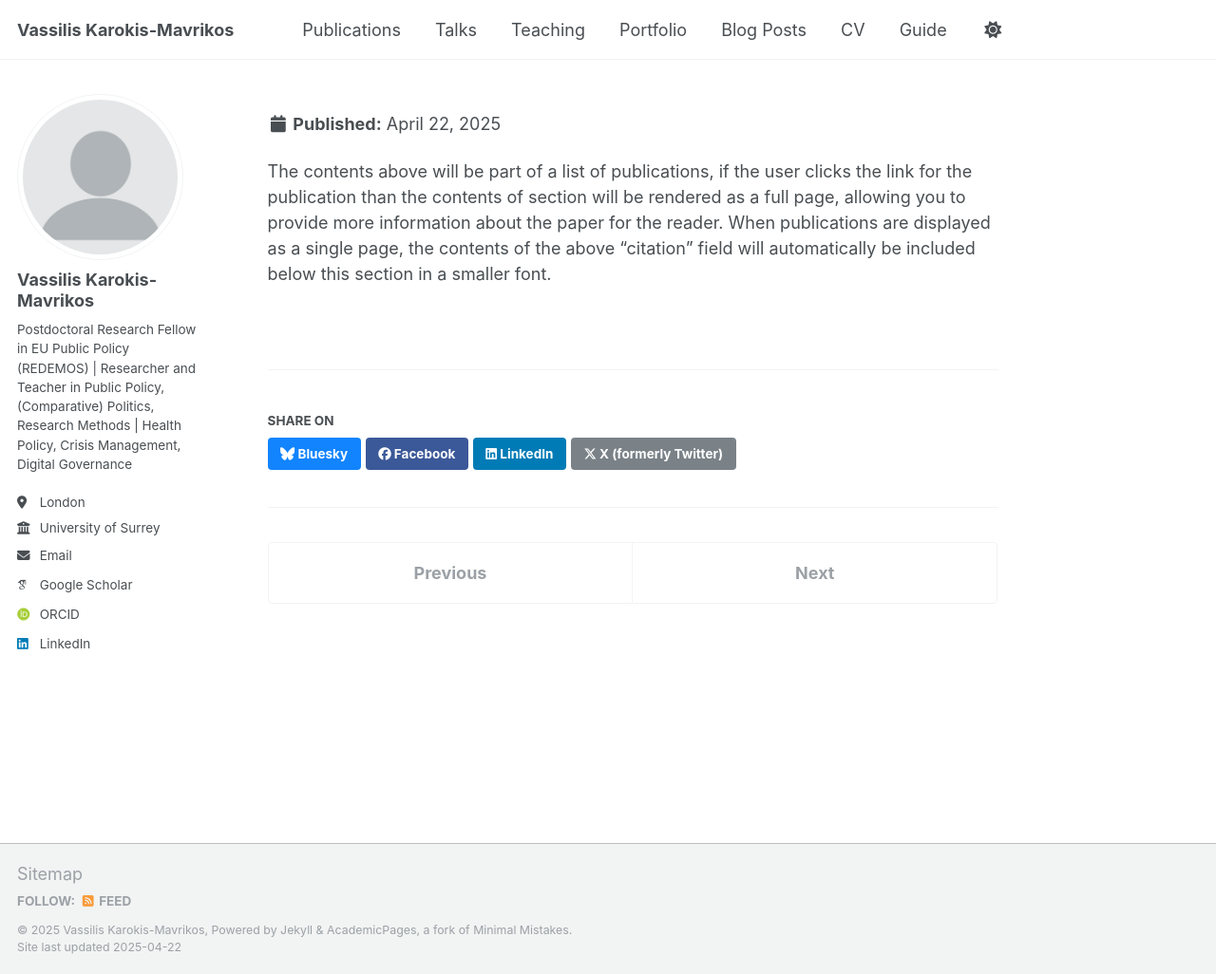
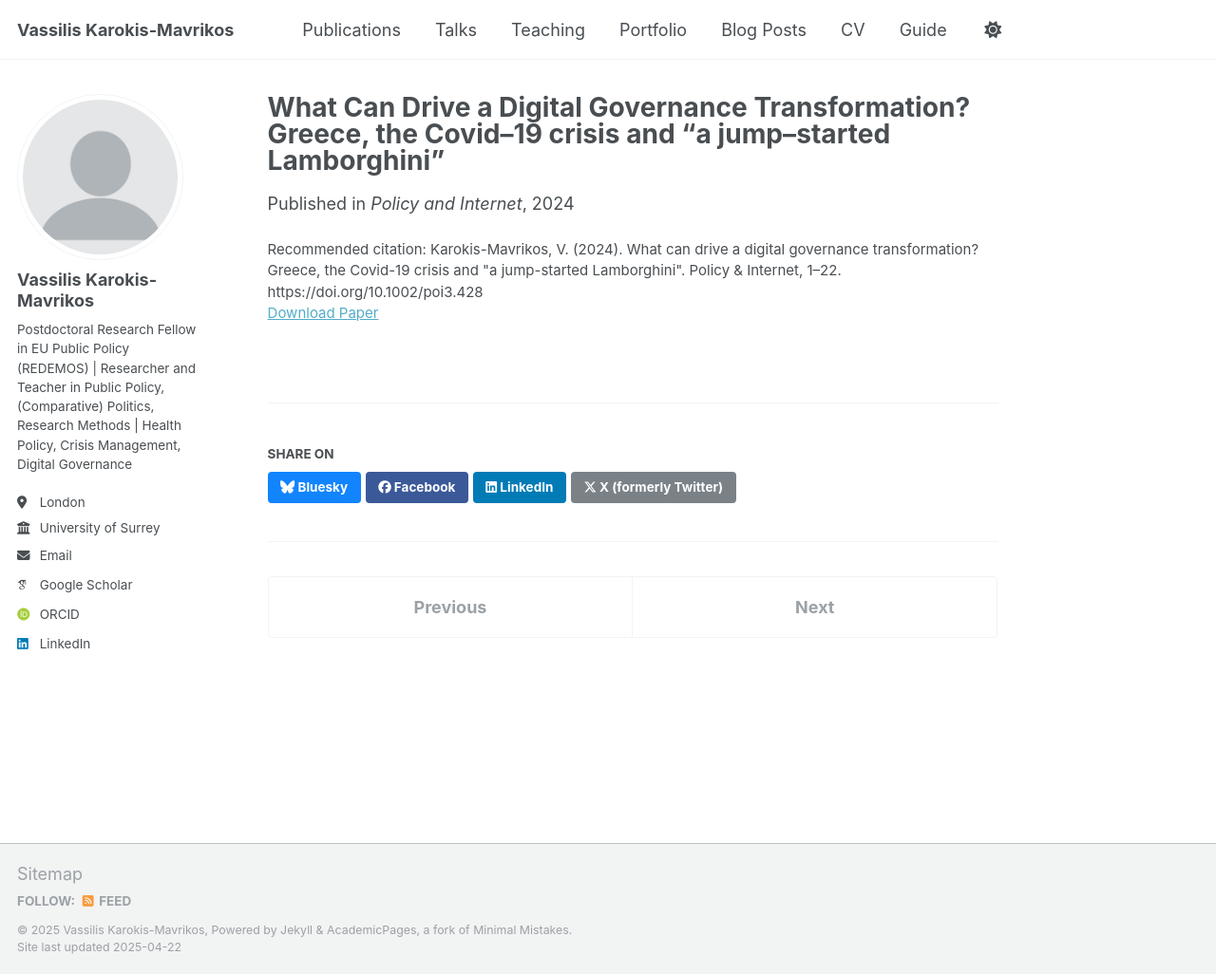
Before and after one commit to vassiliskm/vassiliskarokismavrikos.github.io, a Jekyll site: the page built from _publications/2009-10-01-paper-title-number-1.md, in a window 1280 px wide and 1026 px high. Shown: the whole window at 95% size. Built offline with Jekyll 4.4.1, drawn with Linux system fonts in a browser that asks for light colours; some web fonts are replaced.

Commit message:
Update 2009-10-01-paper-title-number-1.md

```diff
--- a/_publications/2009-10-01-paper-title-number-1.md
+++ b/_publications/2009-10-01-paper-title-number-1.md
@@ -1,12 +1,11 @@
 ---
-title: "What Can Drive a Digital Governance Transformation? Greece, the Covid–19 crisis and \"a jump–started Lamborghini\""
+title: 'What Can Drive a Digital Governance Transformation? Greece, the Covid–19 crisis and "a jump–started Lamborghini"'
 collection: publications
 category: manuscripts
 permalink: /publication/2009-10-01-paper-title-number-1
-excerpt: 'The COVID-19 pandemic tested state preparedness across the globe and exposed cross-sectoral deficiencies in infrastructure, resources and policymaking patterns. However, the prospects of the pandemic facilitating lasting institutional change have received limited attention. This study explores the drivers and resisting forces underpinning Greece's ongoing digital governance transformation during conditions of crises through a Multiple Streams lens. The analysis is informed by original primary data from elite stakeholders across four policy areas and extends from policy adoption to implementation. The study concludes that the simultaneous surfacing of administrative deficiencies, the enhanced value acceptability for innovation and a series of cross-sectoral spillovers facilitated the introduction of digitization initiatives on an unprecedented scale. However, centralization and cultural resistance from both bureaucracies and the public during implementation pose strains to the completion of the transformative process. The paper's insights contribute to the young but highly topical research agenda on digital governance transformation drivers.'
+excerpt: 'The COVID-19 pandemic tested state preparedness across the globe and exposed cross-sectoral deficiencies in infrastructure, resources and policymaking patterns. However, the prospects of the pandemic facilitating lasting institutional change have received limited attention. This study explores the drivers and resisting forces underpinning Greece''s ongoing digital governance transformation during conditions of crises through a Multiple Streams lens. The analysis is informed by original primary data from elite stakeholders across four policy areas and extends from policy adoption to implementation. The study concludes that the simultaneous surfacing of administrative deficiencies, the enhanced value acceptability for innovation and a series of cross-sectoral spillovers facilitated the introduction of digitization initiatives on an unprecedented scale. However, centralization and cultural resistance from both bureaucracies and the public during implementation pose strains to the completion of the transformative process. The paper''s insights contribute to the young but highly topical research agenda on digital governance transformation drivers.'
 date: 2024-11-28
 venue: 'Policy and Internet'
 paperurl: 'https://onlinelibrary.wiley.com/doi/epdf/10.1002/poi3.428'
-citation: 'Karokis-Mavrikos, V. (2024). What can drive a digital governance transformation? Greece, the Covid-19 crisis and “a jump-started Lamborghini”. Policy & Internet, 1–22. https://doi.org/10.1002/poi3.428'
+citation: 'Karokis-Mavrikos, V. (2024). What can drive a digital governance transformation? Greece, the Covid-19 crisis and "a jump-started Lamborghini". Policy & Internet, 1–22. https://doi.org/10.1002/poi3.428'
 ---
-The contents above will be part of a list of publications, if the user clicks the link for the publication than the contents of section will be rendered as a full page, allowing you to provide more information about the paper for the reader. When publications are displayed as a single page, the contents of the above "citation" field will automatically be included below this section in a smaller font.
```
